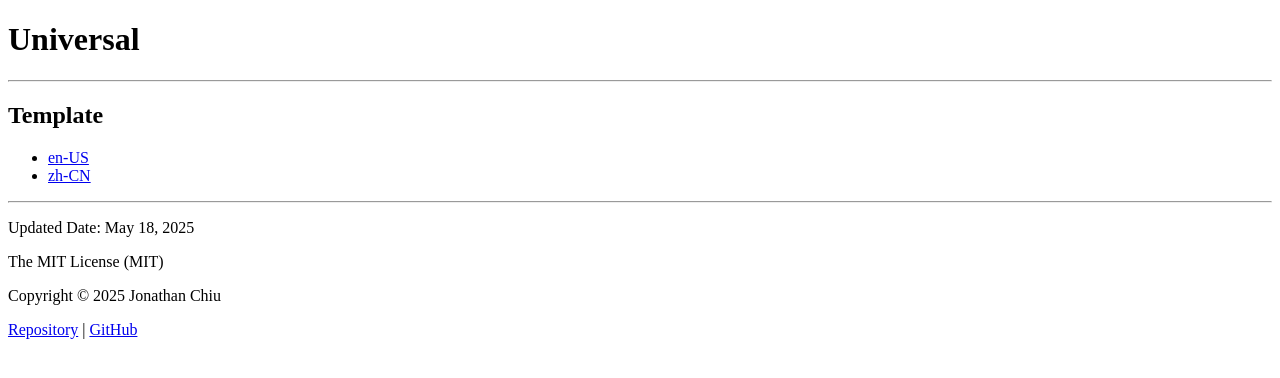
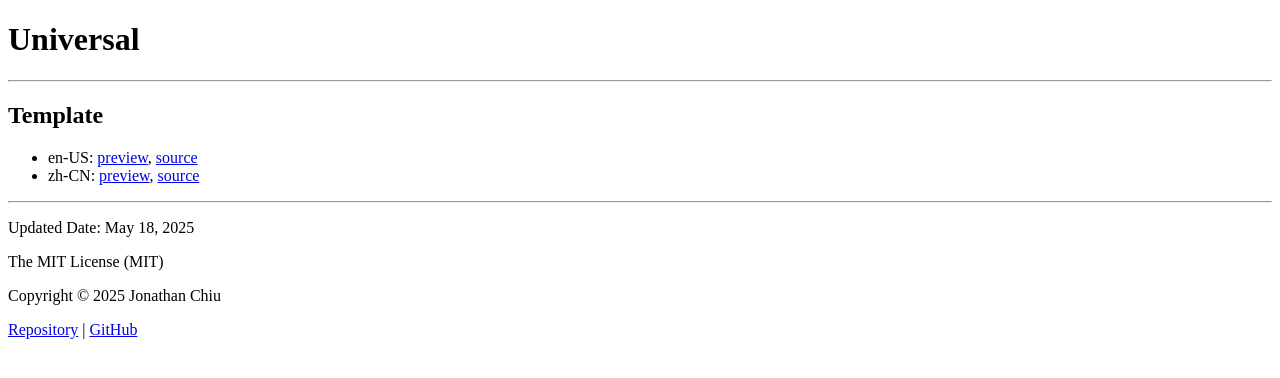
Before and after one commit to quinn0823/universal, a plain HTML site: page index.html in a window 1280 px wide. Drawn offline with Linux system fonts and the light colour scheme.

Commit message:
Add preview and source link to templates

```diff
--- a/index.html
+++ b/index.html
@@ -50,8 +50,8 @@ Copyright (c) 2025 Jonathan Chiu -->
 			</header>
 			<main>
 				<ul>
-					<li><a href="./template/en-us/">en-US</a></li>
-					<li><a href="./template/zh-cn/">zh-CN</a></li>
+					<li>en-US: <a href="./template/en-us/">preview</a>, <a href="https://github.com/quinn0823/universal/blob/main/template/en-us/index.html" target="_blank">source</a></li>
+					<li>zh-CN: <a href="./template/zh-cn/">preview</a>, <a href="https://github.com/quinn0823/universal/blob/main/template/zh-cn/index.html" target="_blank">source</a></li>
 				</ul>
 			</main>
 		</section>
```
Also changed, not shown: 1 other file.
